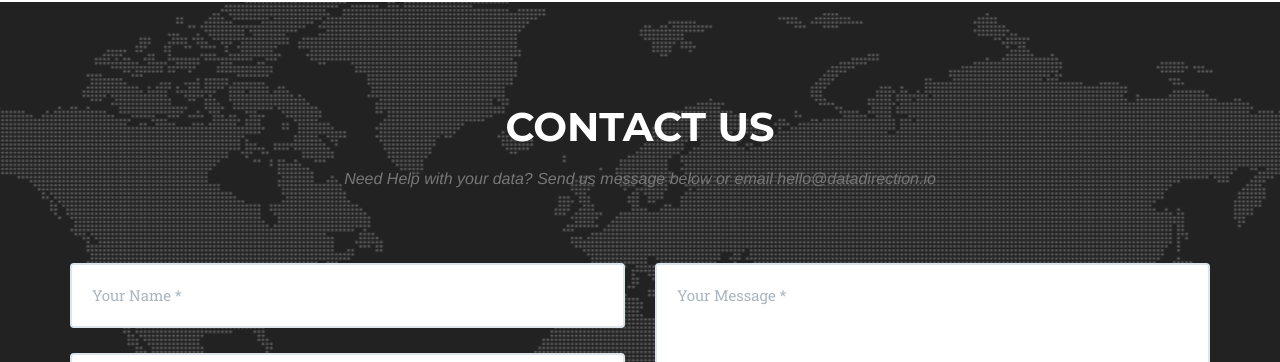
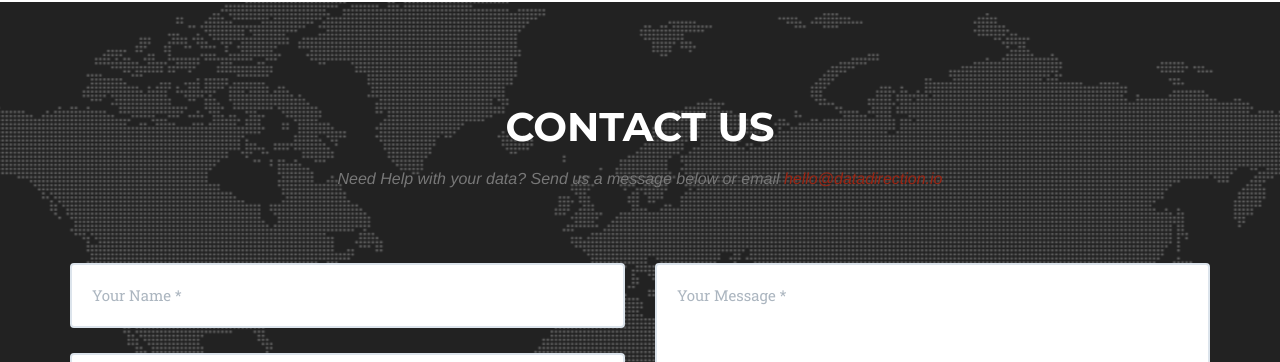
Before and after one commit to mespina1/datadirection.github.io, a Jekyll site: the page built from index.markdown, in a window 1280 px wide and 900 px high, scrolled down 1420 px. Shown: the part 90-452 px from the top of the window. Built offline with Jekyll 4.4.1, drawn with Linux system fonts in a browser that asks for light colours; some web fonts are replaced.

Commit message:
Update contact.html

```diff
--- a/_includes/contact.html
+++ b/_includes/contact.html
@@ -3,7 +3,7 @@
             <div class="row">
                 <div class="col-lg-12 text-center">
                     <h2 class="section-heading">Contact Us</h2>
-                    <h3 class="section-subheading text-muted">Need Help with your data? Send us message below or email hello@datadirection.io </h3>
+                    <h3 class="section-subheading text-muted">Need Help with your data? Send us a message below or email <a href="mailto:hello@datadirection.io">hello@datadirection.io</a> </h3>
                 </div>
             </div>
             <div class="row">
```
